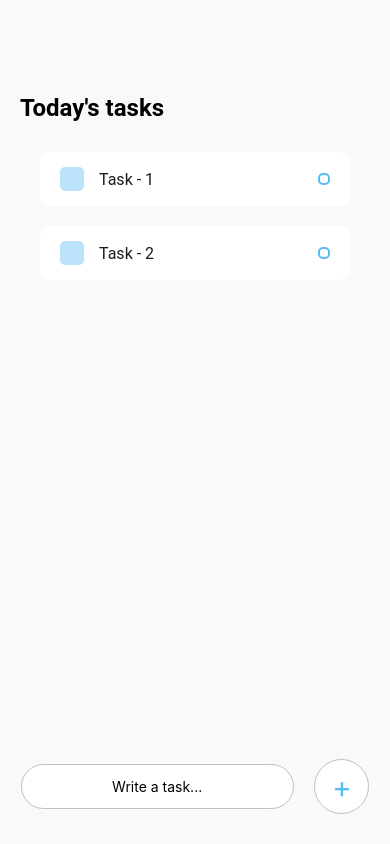
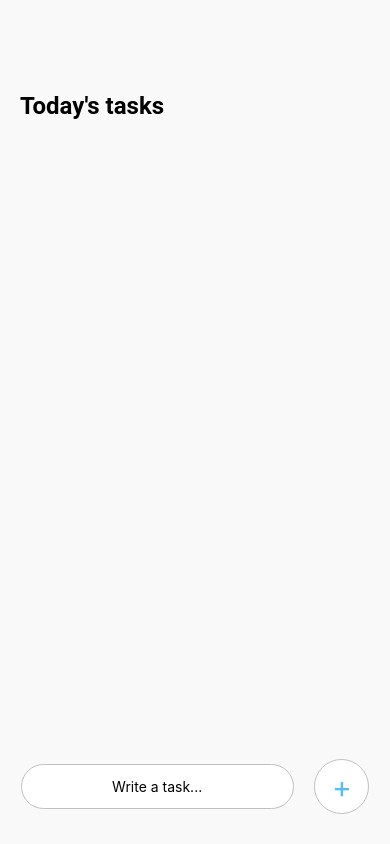
Before and after one commit to raziqali0306/TodoApp, a React Native app: screen / in a window 390 px wide. Built offline with nearby package versions, Linux system fonts and the light colour scheme.

Commit message:
added states

```diff
--- a/App.js
+++ b/App.js
@@ -1,4 +1,4 @@
-import React from 'react';
+import React, {useState} from 'react';
 import {
   StyleSheet,
   Text,
@@ -6,26 +6,56 @@ import {
   View,
   KeyboardAvoidingView,
   TouchableOpacity,
+  Keyboard,
+  ScrollView,
 } from 'react-native';
 import Task from './Components/Task';
 
 const App = () => {
+  const [task, setTask] = useState();
+  const [taskItems, setTaskItems] = useState([]);
+
+  const addTextHandler = () => {
+    Keyboard.dismiss();
+    setTaskItems([...taskItems, task]);
+    setTask(null);
+  };
+
+  const removeTask = index => {
+    let itemsCopy = [...taskItems];
+    itemsCopy.splice(index, 1);
+    setTaskItems(itemsCopy);
+  };
+
   return (
     <View style={styles.container}>
       {/* Todo screen */}
       <View style={styles.taskContainer}>
         <Text style={styles.title}>Today's tasks</Text>
-        <View style={styles.body}>
-          <Task text={'Task - 1'} />
-          <Task text={'Task - 2'} />
-        </View>
+        <ScrollView style={styles.body}>
+          {/* here is where all tasks go */}
+          <View>
+            {taskItems.map((item, index) => {
+              return (
+                <TouchableOpacity key={index} onPress={() => removeTask(index)}>
+                  <Task text={item} />
+                </TouchableOpacity>
+              );
+            })}
+          </View>
+        </ScrollView>
       </View>
 
       {/* Add a task */}
       <KeyboardAvoidingView style={styles.TaskinputContainer}>
-        <TextInput style={styles.input} placeholder={'Write a task...'} />
+        <TextInput
+          style={styles.input}
+          placeholder={'Write a task...'}
+          value={task}
+          onChangeText={text => setTask(text)}
+        />
 
-        <TouchableOpacity>
+        <TouchableOpacity onPress={() => addTextHandler()}>
           <View style={styles.buttonwrap}>
             <Text style={styles.buttontext}>+</Text>
           </View>
@@ -36,24 +66,27 @@ const App = () => {
 };
 
 const styles = StyleSheet.create({
+  // Todo
   container: {
     flex: 1,
     backgroundColor: '#F9F9F9',
   },
   taskContainer: {
-    marginTop: 94,
+    marginTop: 92,
     marginHorizontal: 20,
   },
   title: {
+    color: '#000000',
     fontFamily: 'Roboto',
     fontSize: 24,
     fontWeight: '700',
   },
   body: {
     marginTop: 30,
-    marginHorizontal: 20,
+    height: '78%',
   },
-  ////////////////////////////////////////////////////////
+
+  // Tasks
 
   TaskinputContainer: {
     marginTop: 15,
```
